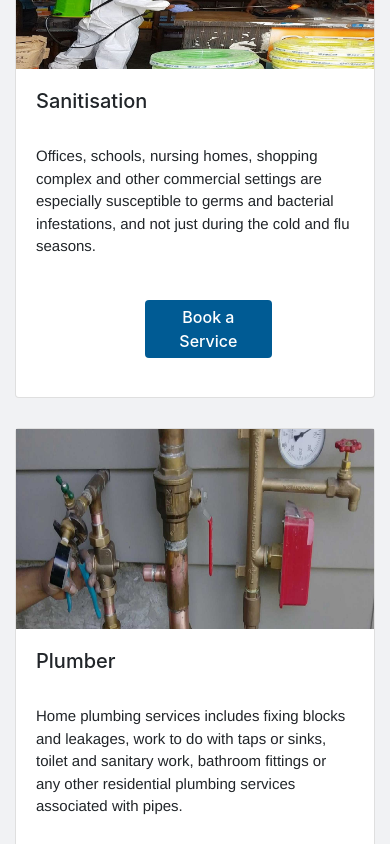
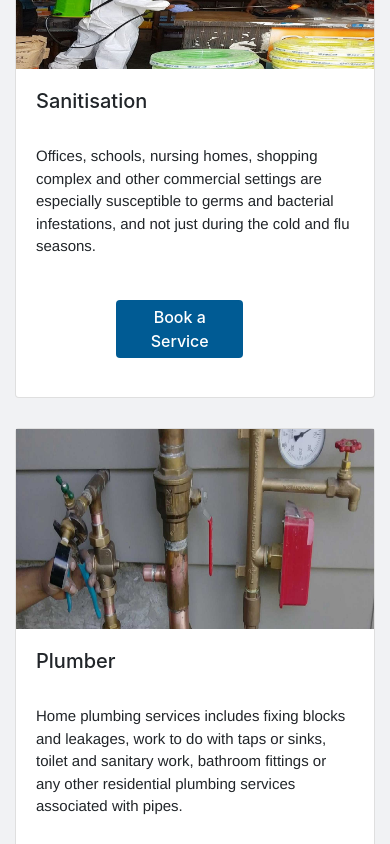
Before and after one commit to Rohandeshwal/justAsk, an Angular app: page /home in a window 390 px wide. Shown: the part 814-1658 px from the top of the page. Built offline with nearby package versions, Linux system fonts and the light colour scheme.

Commit message:
mobile button alignment fixes

```diff
--- a/src/app/shared/components/cards/cards.component.scss
+++ b/src/app/shared/components/cards/cards.component.scss
@@ -117,7 +117,7 @@
 
     @media (max-width: 767px){
       .button1 {
-        left: 36%;
+        left: 28%;
       }
 
       .flip-card {
```
